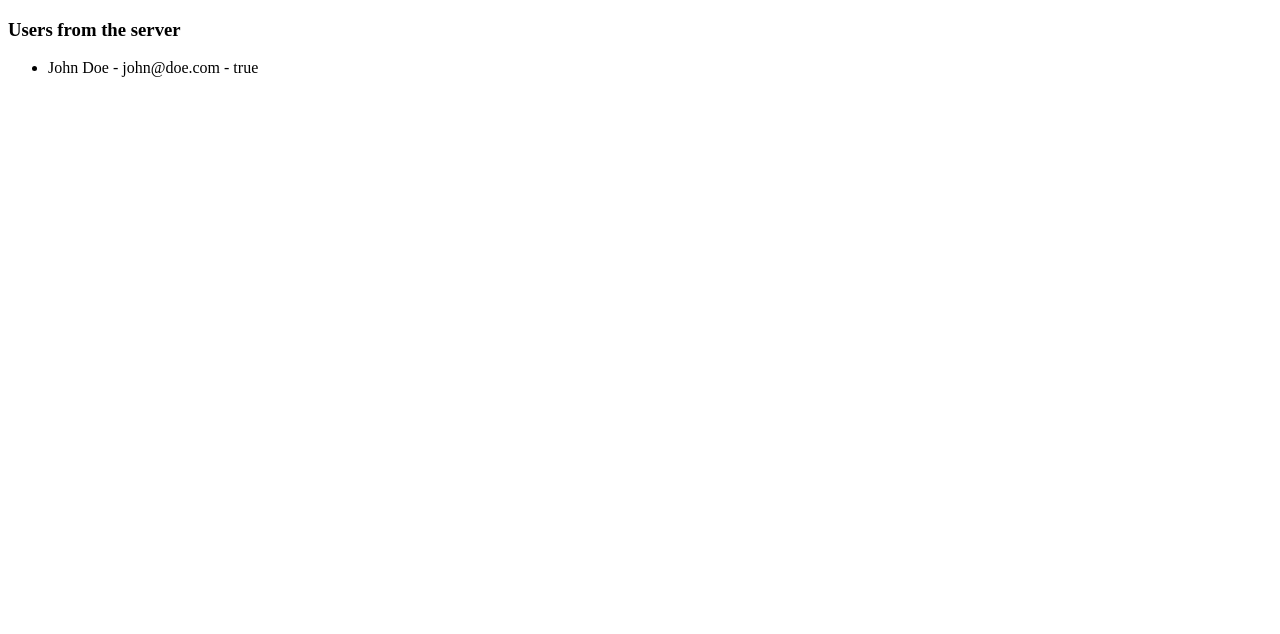
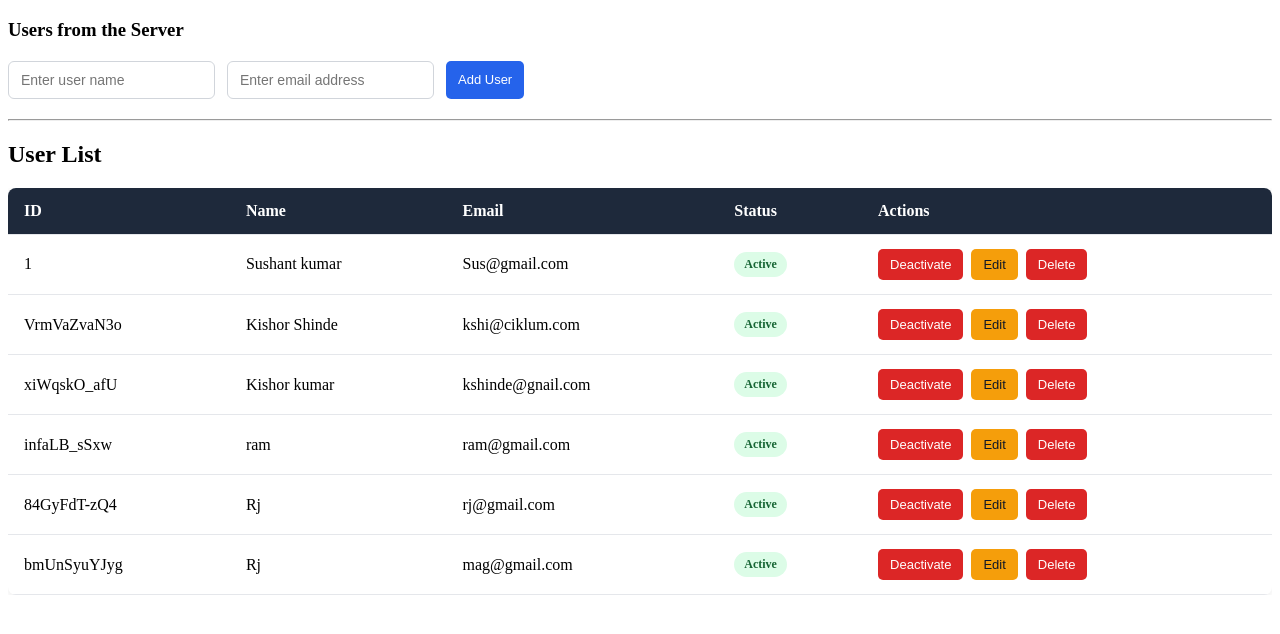
Before and after one commit to kishor-shinde-96/anguler-21-2026, an Angular app: page / in a window 1280 px wide. Shown: the top 634 px of the page. Built offline with nearby package versions, Linux system fonts and the light colour scheme; data requests are answered from the project's data file.

Commit message:
api using

```diff
--- a/db.json
+++ b/db.json
@@ -1,11 +1,41 @@
 {
-    "users": [
-        {
-            "id": 1,
-            "name": "John Doe",
-            "email": "john@doe.com",
-            "isActive": true
-        }
-
-    ]
+  "users": [
+    {
+      "name": "Sushant kumar",
+      "email": "Sus@gmail.com",
+      "isActive": true,
+      "id": "1"
+    },
+    {
+      "name": "Kishor Shinde",
+      "email": "kshi@ciklum.com",
+      "isActive": true,
+      "id": "VrmVaZvaN3o"
+    },
+    {
+      "name": "Kishor kumar",
+      "email": "kshinde@gnail.com",
+      "isActive": true,
+      "id": "xiWqskO_afU"
+    },
+    {
+      "name": "ram",
+      "email": "ram@gmail.com",
+      "isActive": true,
+      "id": "infaLB_sSxw"
+    },
+    {
+      "name": "Rj",
+      "email": "rj@gmail.com",
+      "isActive": true,
+      "id": "84GyFdT-zQ4"
+    },
+    {
+      "name": "Rj",
+      "email": "mag@gmail.com",
+      "isActive": true,
+      "id": "bmUnSyuYJyg"
+    }
+  ],
+  "$schema": "./node_modules/json-server/schema.json"
 }
--- a/src/app/app.css
+++ b/src/app/app.css
@@ -0,0 +1,137 @@
+
+.user-form {
+  display: flex;
+  gap: 12px;
+  flex-wrap: wrap;
+  margin: 20px 0;
+}
+
+.user-form input {
+  padding: 10px 12px;
+  border: 1px solid #d1d5db;
+  border-radius: 6px;
+  font-size: 14px;
+  outline: none;
+}
+
+.user-form input:focus {
+  border-color: #2563eb;
+}
+
+.table-container {
+  width: 100%;
+  overflow-x: auto;
+  margin-top: 16px;
+}
+
+.user-table {
+  width: 100%;
+  border-collapse: collapse;
+  background: #fff;
+  border-radius: 8px;
+  overflow: hidden;
+  box-shadow: 0 2px 8px rgba(0, 0, 0, 0.08);
+}
+
+.user-table th,
+.user-table td {
+  padding: 14px 16px;
+  text-align: left;
+  border-bottom: 1px solid #e5e7eb;
+}
+
+.user-table th {
+  background: #1e293b;
+  color: white;
+  font-weight: 600;
+}
+
+.user-table tbody tr:hover {
+  background: #f8fafc;
+}
+
+.status {
+  display: inline-block;
+  padding: 5px 10px;
+  border-radius: 20px;
+  font-size: 12px;
+  font-weight: 600;
+}
+
+.status.active {
+  background: #dcfce7;
+  color: #166534;
+}
+
+.status.inactive {
+  background: #fee2e2;
+  color: #991b1b;
+}
+
+.actions {
+  display: flex;
+  gap: 8px;
+  flex-wrap: wrap;
+}
+
+.btn {
+  padding: 8px 12px;
+  border: none;
+  border-radius: 5px;
+  color: white;
+  font-size: 13px;
+  font-weight: 500;
+  cursor: pointer;
+  transition: background 0.2s ease;
+}
+
+.btn-primary {
+  background: #2563eb;
+}
+
+.btn-primary:hover {
+  background: #1d4ed8;
+}
+
+.btn-danger {
+  background: #dc2626;
+}
+
+.btn-danger:hover {
+  background: #b91c1c;
+}
+
+.btn-success {
+  background: #16a34a;
+}
+
+.btn-success:hover {
+  background: #15803d;
+}
+
+.btn-edit {
+  background: #f59e0b;
+  color: #111827;
+}
+
+.btn-edit:hover {
+  background: #d97706;
+}
+
+.empty-message {
+  text-align: center !important;
+  padding: 24px !important;
+  color: #64748b;
+}
+
+@media (max-width: 600px) {
+  .user-form {
+    flex-direction: column;
+  }
+
+  .user-form input,
+  .user-form button {
+    width: 100%;
+    box-sizing: border-box;
+  }
+}
--- a/src/app/app.html
+++ b/src/app/app.html
@@ -1,7 +1,91 @@
-<h3>Users from the server</h3>
-<ul>
-   @for (user of users(); track $index) {
-      <li>{{user.name}} - {{user.email}} - {{user.isActive}}</li>
-   }
 
-</ul>
+<h3>Users from the Server</h3>
+
+<div class="user-form">
+  <input
+    type="text"
+    [value]="name()"
+    (input)="name.set($any($event.target).value)"
+    placeholder="Enter user name"
+  />
+
+  <input
+    type="email"
+    [value]="email()"
+    (input)="email.set($any($event.target).value)"
+    placeholder="Enter email address"
+  />
+
+  <button class="btn btn-primary" (click)="submitForm()">
+    {{ editingUpdateID() ? 'Update User' : 'Add User' }}
+  </button>
+</div>
+
+<hr />
+
+<h2>User List</h2>
+
+<div class="table-container">
+  <table class="user-table">
+    <thead>
+      <tr>
+        <th>ID</th>
+        <th>Name</th>
+        <th>Email</th>
+        <th>Status</th>
+        <th>Actions</th>
+      </tr>
+    </thead>
+
+    <tbody>
+      @for (user of users(); track user.id) {
+        <tr>
+          <td>{{ user.id }}</td>
+          <td>{{ user.name }}</td>
+          <td>{{ user.email }}</td>
+
+          <td>
+            <span
+              class="status"
+              [class.active]="user.isActive"
+              [class.inactive]="!user.isActive"
+            >
+              {{ user.isActive ? 'Active' : 'Inactive' }}
+            </span>
+          </td>
+
+          <td class="actions">
+            <button
+              class="btn"
+              [class.btn-danger]="user.isActive"
+              [class.btn-success]="!user.isActive"
+              (click)="toggleStatus(user)"
+            >
+              {{ user.isActive ? 'Deactivate' : 'Activate' }}
+            </button>
+
+            <button
+              class="btn btn-edit"
+              (click)="editUser(user)"
+            >
+              Edit
+            </button>
+
+            <button
+              class="btn btn-danger"
+              (click)="deleteUser(user)"
+            >
+              Delete
+            </button>
+          </td>
+        </tr>
+      } @empty {
+        <tr>
+          <td colspan="5" class="empty-message">
+            No users found.
+          </td>
+        </tr>
+      }
+    </tbody>
+  </table>
+</div>
--- a/src/app/app.ts
+++ b/src/app/app.ts
@@ -13,8 +13,84 @@ import { User } from './models/user';
 export class App {
   protected readonly title = signal('anguler-tutorial-2026');
 
-  userService = inject(UserService);
+  // userService = inject(UserService);
 
-  users= toSignal<User[]>(this.userService.getUsers());
+  // users= toSignal<User[]>(this.userService.getUsers());
+
+  users = signal<User[]>([]);
+  name = signal<string>('');
+  email = signal<string>('');
+
+  editingUpdateID = signal<number | null>(null);
+
+  constructor(private userService: UserService) { }
+
+  ngOnInit() {
+    this.loadUsers();
+  }
+
+  loadUsers() {
+    this.userService.getUsers().subscribe(users => {
+      this.users.set(users);
+    });
+  }
+
+  editUser(user: User) {
+    this.editingUpdateID.set(user.id!);
+    this.name.set(user.name);
+    this.email.set(user.email);
+    console.log(user);
+  }
+
+  submitForm() {
+    const payload: User = {
+      name: this.name(),
+      email: this.email(),
+      isActive: true
+    };
+    // update existing user
+    if (this.editingUpdateID()) {
+      this.userService.updateUser(this.editingUpdateID()!, payload).subscribe(() => {
+        alert('User updated successfully');
+        this.afterSave();
+      });
+    } else {
+      // add new user
+      this.userService.addUser(payload).subscribe(() => {
+        alert('User added successfully');
+        this.afterSave
+      })
+    }
+
+
+  }
+
+  toggleStatus(user: User) {
+    this.userService.updateUserStatus(user.id!, !user.isActive).subscribe(() => {
+      this.users.update(list =>
+        list.map(u => u.id === user.id ? { ...u, isActive: !user.isActive } : u)
+      )
+      alert('User status updated successfully');
+      this.loadUsers();
+    });
+  }
+
+  deleteUser(user: User) {
+    if (!confirm('Are you sure you want to delete this user?')) return;
+    this.userService.deleteUser(user.id!).subscribe(() => {
+      this.users.update(list => list.filter(u => u.id !== user.id));
+      alert('User deleted successfully');
+      this.loadUsers();
+    });
+  }
+
+  afterSave() {
+    this.loadUsers();
+    this.name.set('');
+    this.email.set('');
+    this.editingUpdateID.set(null);
+  }
+
+
 
 }
--- a/src/app/models/user.ts
+++ b/src/app/models/user.ts
@@ -1,5 +1,5 @@
 export interface User {
-    id: number;
+    id?: number;
     name: string;
     email: string;
     isActive: boolean;
--- a/src/app/services/user-service.ts
+++ b/src/app/services/user-service.ts
@@ -1,6 +1,7 @@
 import { Injectable, Service } from '@angular/core';
 import { HttpClient } from '@angular/common/http';
 import { User } from '../models/user';
+import { Observable } from 'rxjs';
 
 @Injectable({
   providedIn: 'root'
@@ -13,4 +14,23 @@ export class UserService {
     getUsers() {
         return this.http.get<User[]>(this.apiUrl);
     }
+
+
+    addUser(user: User): Observable<User> {
+        return this.http.post<User>(this.apiUrl, user);
+    }
+
+    // update existing user
+
+    updateUser(id: number, user: User): Observable<User> {
+        return this.http.put<User>(`${this.apiUrl}/${id}`, user);
+    }
+
+    updateUserStatus(id: number, isActive: boolean): Observable<User> {
+        return this.http.patch<User>(`${this.apiUrl}/${id}`, { isActive });
+    }
+
+    deleteUser(id: number): Observable<void> {
+        return this.http.delete<void>(`${this.apiUrl}/${id}`);
+    }
 }
```
